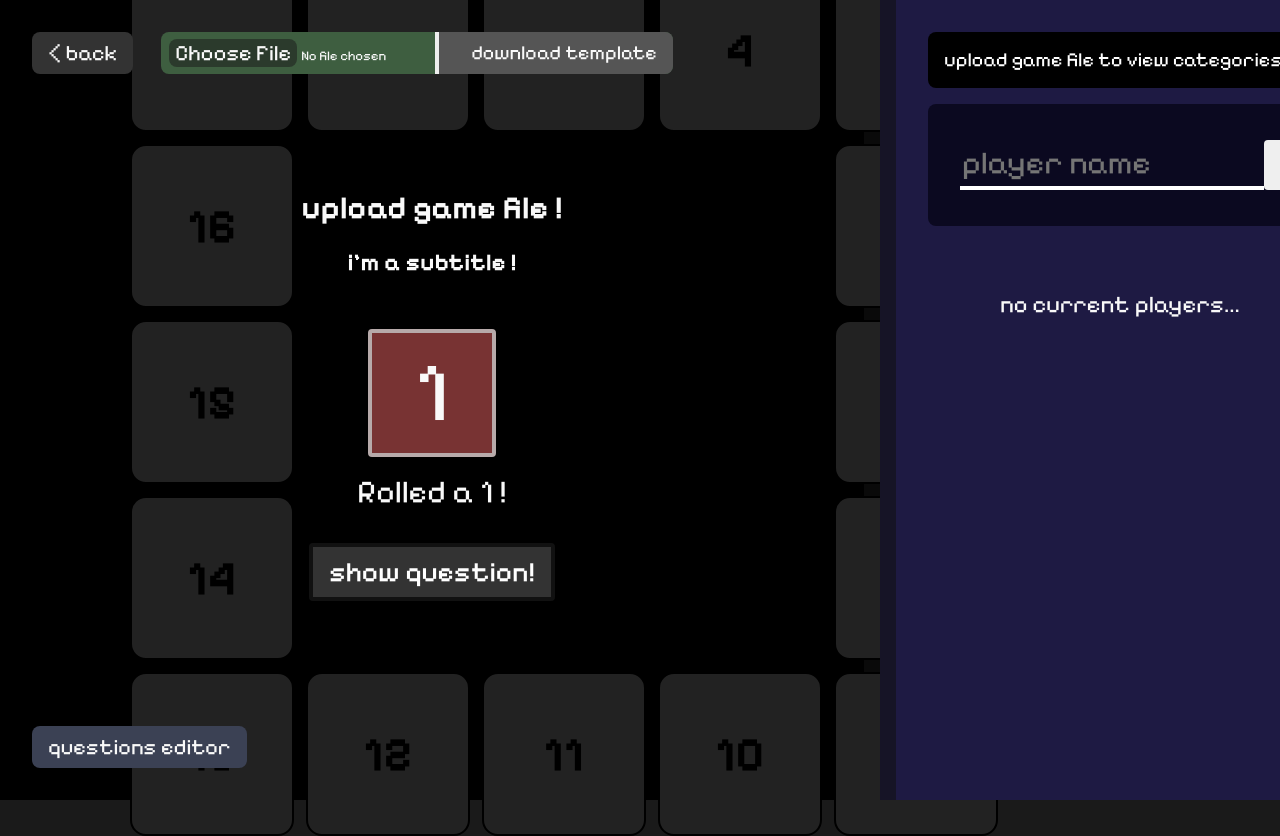
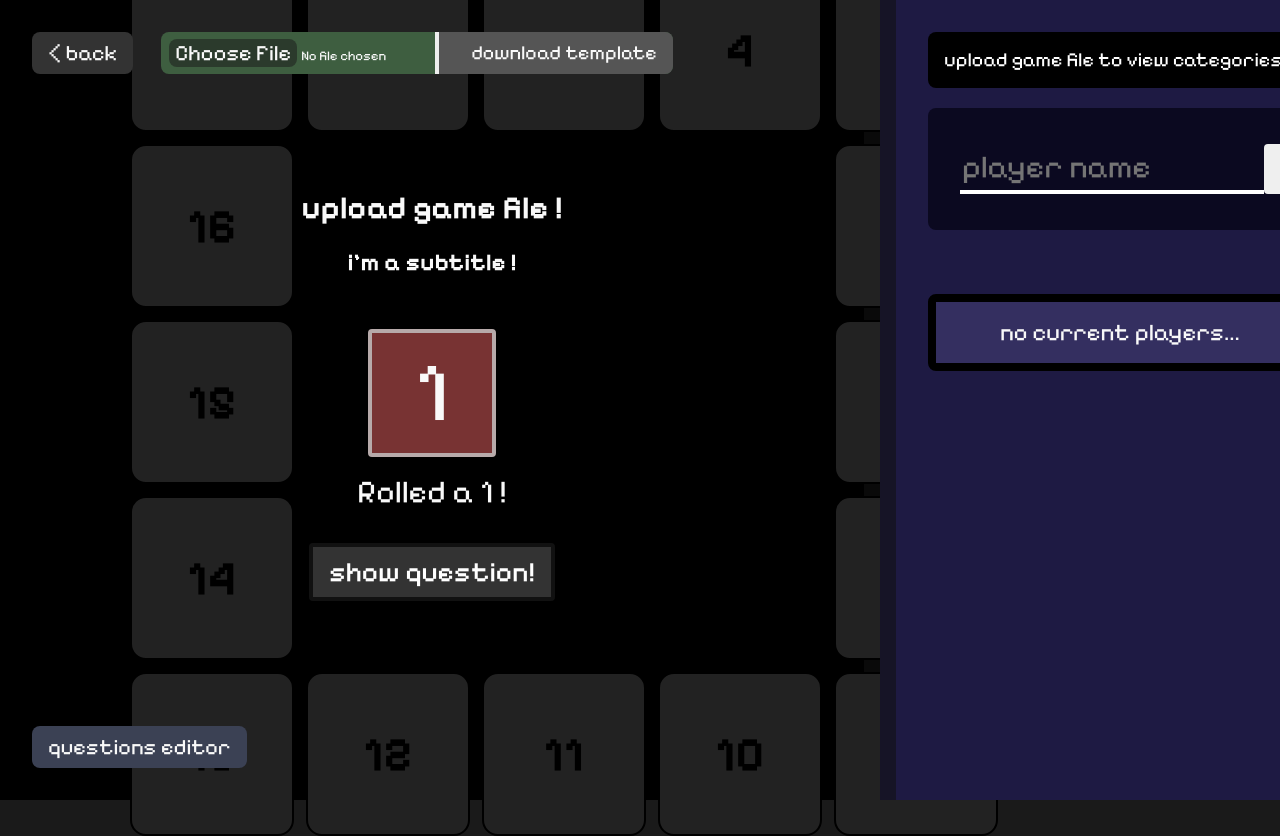
Before and after one commit to wise-bit/untrials, a SvelteKit app: page /non-trivial-pursuit in a window 1280 px wide. Shown: the top 836 px of the page. Built offline with nearby package versions, Linux system fonts and the light colour scheme.

Commit message:
player score scroll fix

```diff
--- a/src/routes/non-trivial-pursuit/+page.svelte
+++ b/src/routes/non-trivial-pursuit/+page.svelte
@@ -481,9 +481,11 @@
         </div>
       </div>
 
+      <div class="player-list-container">
         {#if players.length === 0}
           <div class="no-players-message">no current players...</div>
         {/if}
+
         {#each players as player, i}
           <div class="player-score">
             <div>{player.name}</div>
@@ -502,6 +504,7 @@
             </div>
           </div>
         {/each}
+      </div>
     </div>
   </div>
 {/if}
@@ -887,12 +890,25 @@
     padding: 32px;
   }
 
+  .no-players-message {
+    padding: 16px;
+  }
+
+  .player-list-container {
+    border: 8px solid #000;
+    border-radius: 8px;
+    background-color: #342f60;
+    padding-inline: 16px;
+    max-height: 60vh;
+    overflow: scroll;
+  }
+
   .player-score {
     display: flex;
     flex-direction: row;
     align-items: center;
     justify-content: space-between;
-    margin-bottom: 16px;
+    margin-block: 20px;
     font-size: 36px;
     padding-inline: 32px;
     padding-block: 36px;
```
Lines whose indentation alone changed are shown as unchanged.
